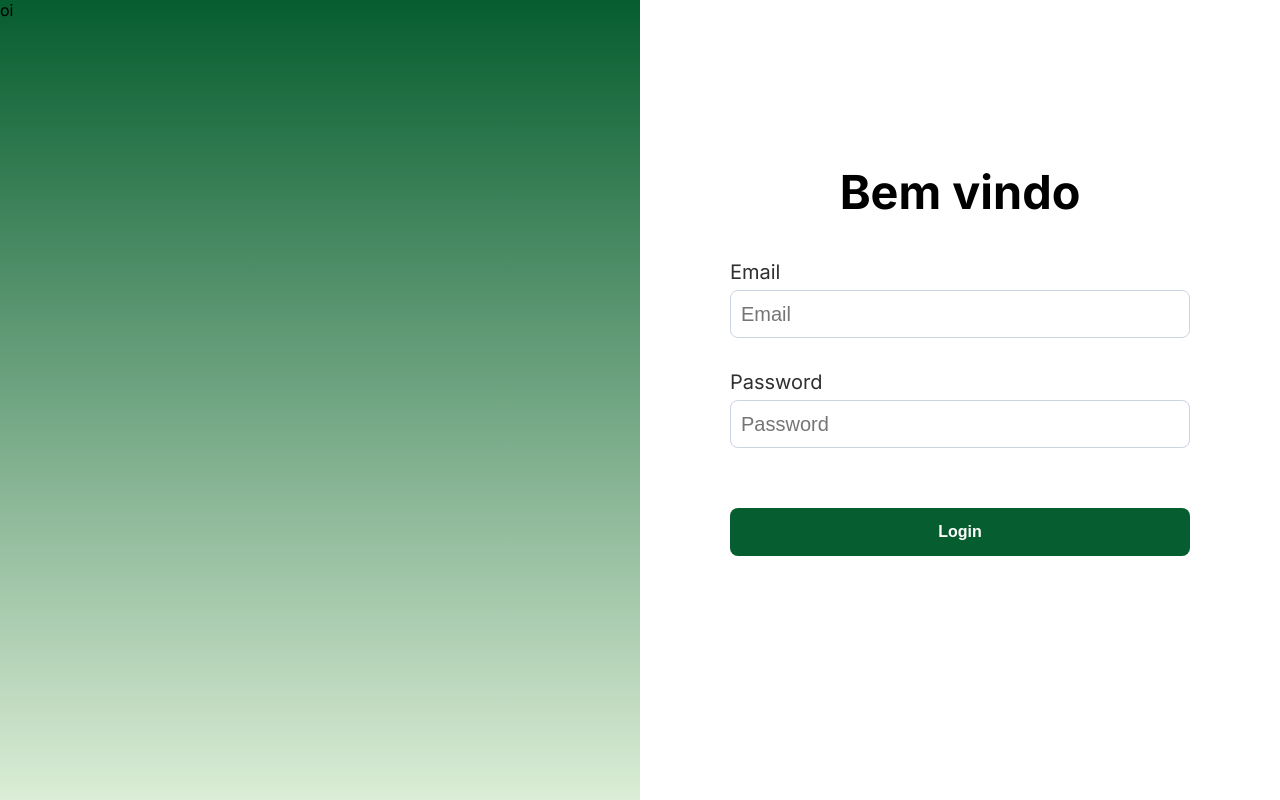
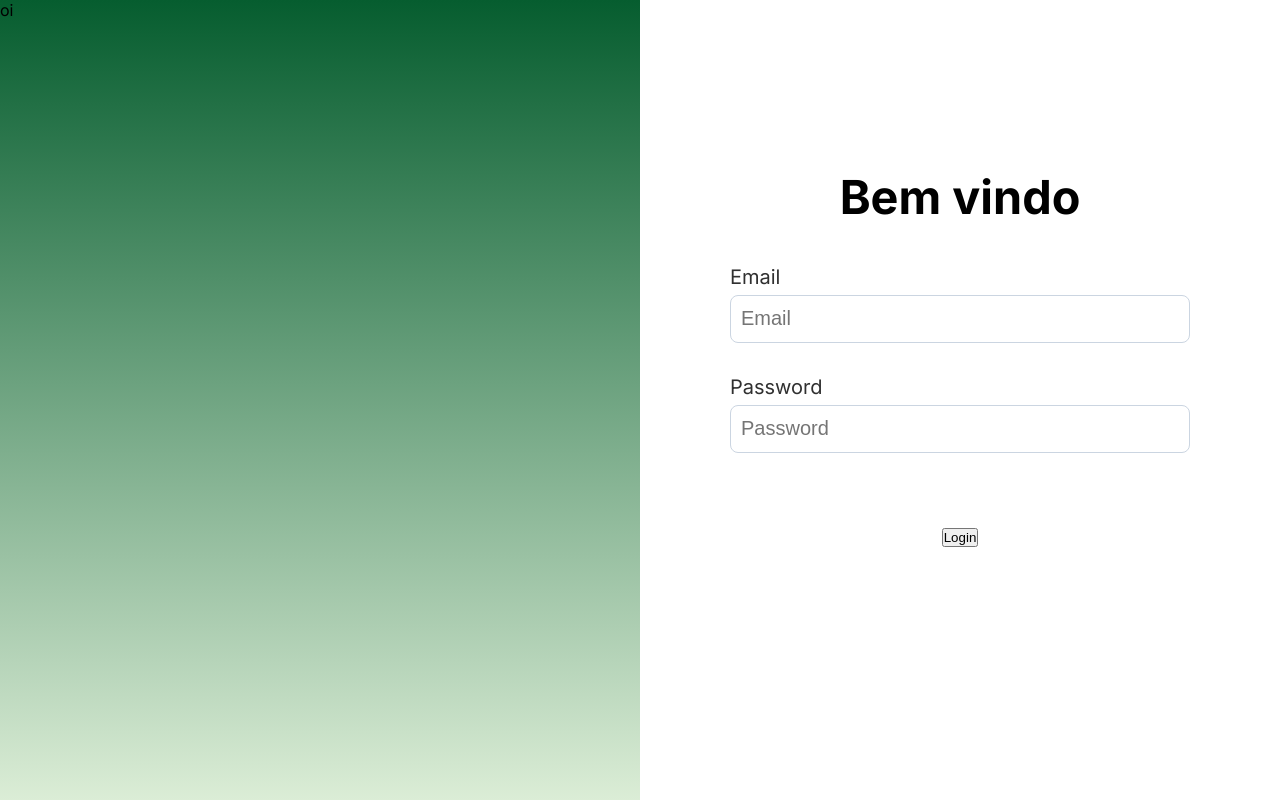
Before and after one commit to jpsalles21/desafio-frontend, a Next.js app: page /login in a window 1280 px wide. Built offline with nearby package versions, Linux system fonts and the light colour scheme.

Commit message:
fix: change type name to variant

```diff
--- a/src/components/Button/button.tsx
+++ b/src/components/Button/button.tsx
@@ -1,18 +1,20 @@
 import './style.css'
 
 interface ButtonProps {
-    onClick?: () => any;
+    onClick?: (value: any) => any;
     label: string
-    type: 'login' | 'addUser' | 'save' | 'back';
+    variant: 'login' | 'addUser' | 'save' | 'back';
     width?: string
     height?: string
     disabled?: boolean;
+    type?: "button" | "submit" | "reset" | undefined
 }
-export const Button = ({ onClick, label, type, width, height, disabled = false }: ButtonProps) => {
+export const Button = ({ onClick, label, variant, width, height, disabled = false, type }: ButtonProps) => {
     return (
         <button
-            className={type}
+            className={variant}
             onClick={onClick}
+            type={type}
             style={{ width: `${width}`, height: `${height}` }}
         >
             {label}
```
